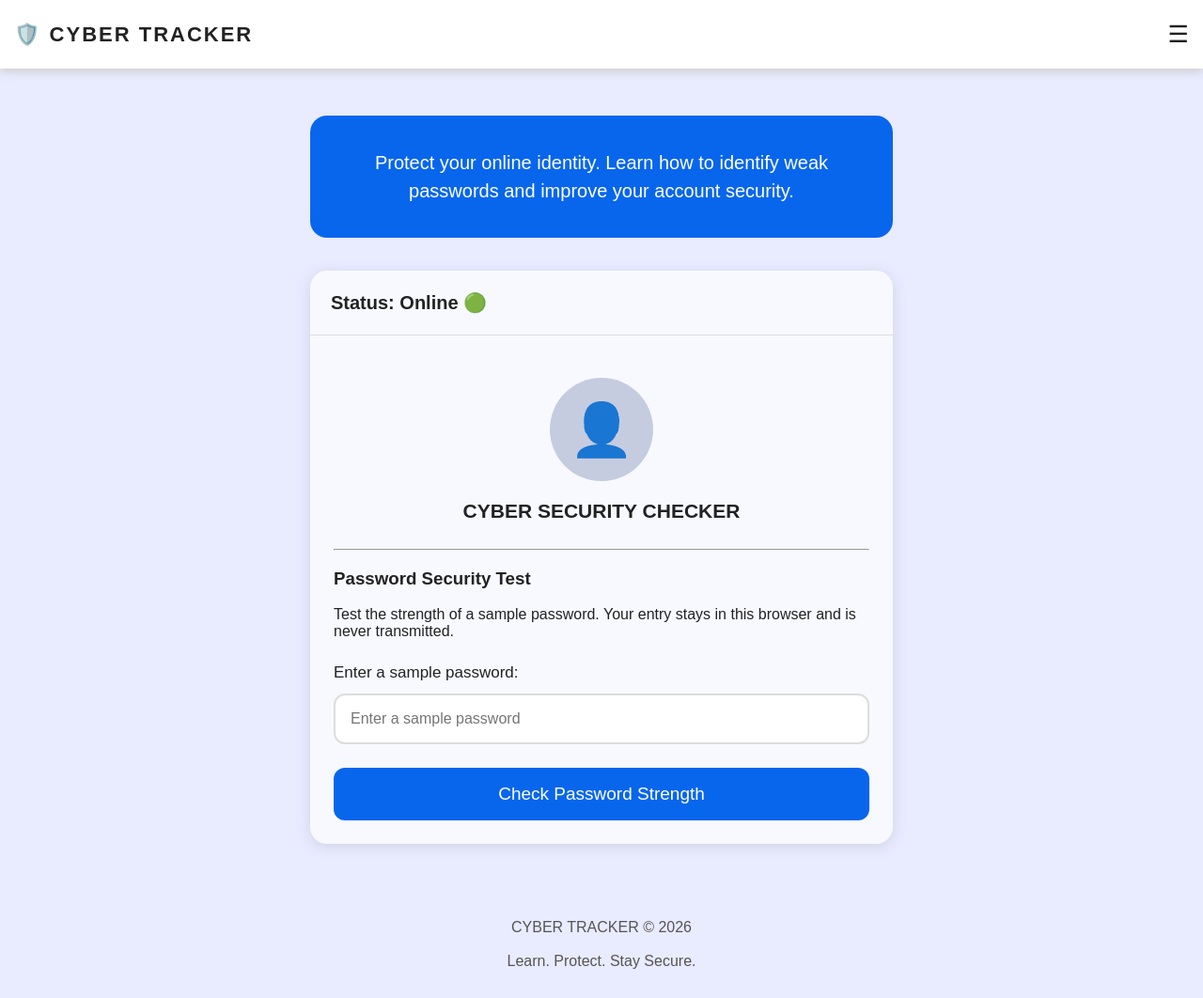
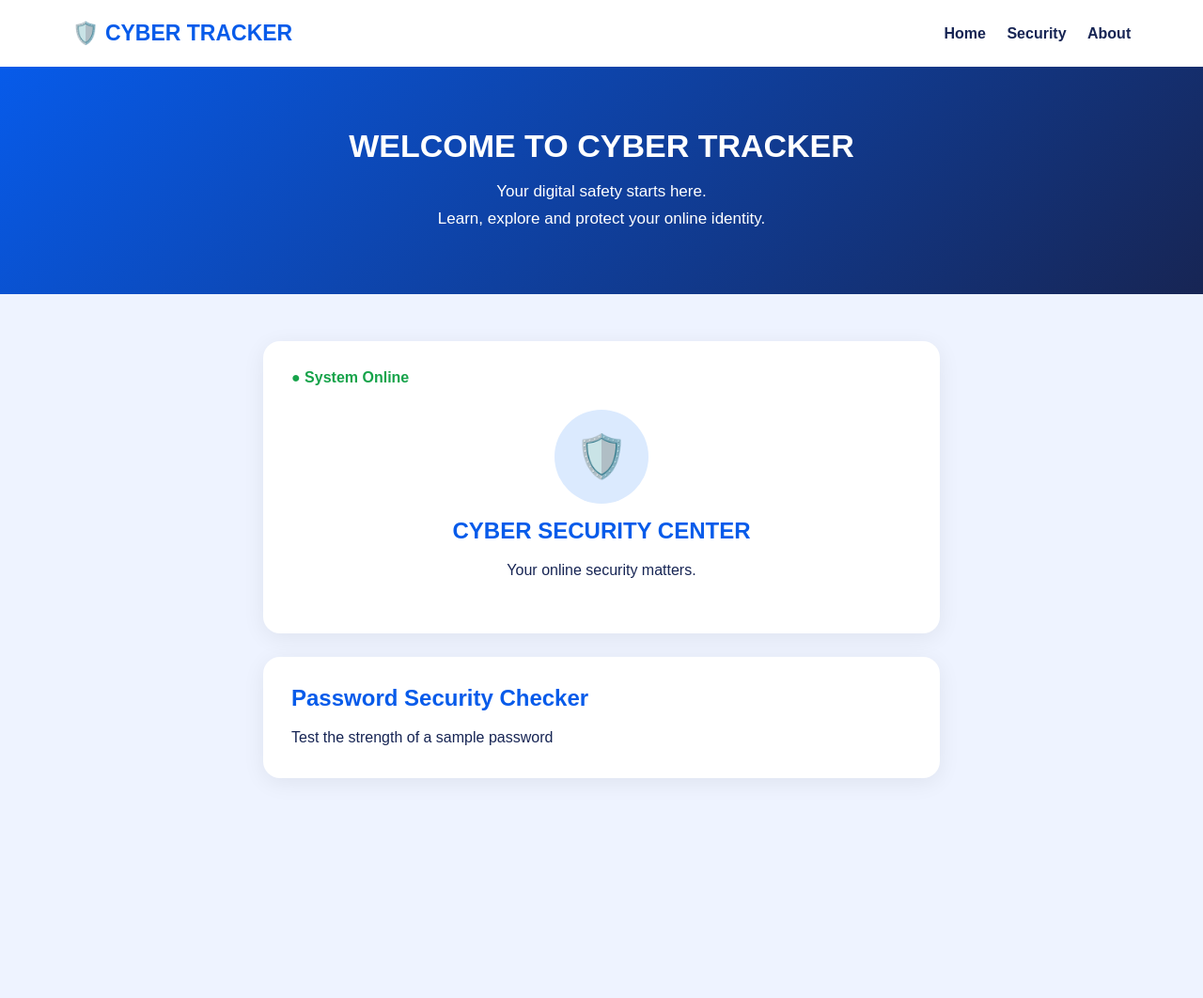
Before and after one commit to muskys794-bot/cyber-tracker, a plain HTML site: page index.html in a window 1280 px wide. Shown: the whole page at 94% size. After the commit the page ends 903 px from the top, so only its background shows below. Drawn offline with Linux system fonts and the light colour scheme.

Commit message:
Update index.html

```diff
--- a/index.html
+++ b/index.html
@@ -3,136 +3,181 @@
 <head>
 <meta charset="UTF-8">
 <meta name="viewport" content="width=device-width, initial-scale=1.0">
+
 <title>CYBER TRACKER</title>
 
 <style>
 * {
     box-sizing: border-box;
+    margin: 0;
+    padding: 0;
 }
 
 body {
-    margin: 0;
     font-family: Arial, sans-serif;
-    background: #e9ebff;
-    color: #222;
+    background: #eef3ff;
+    color: #172554;
 }
 
 header {
     background: white;
-    padding: 22px 15px;
+    padding: 22px 6%;
     display: flex;
+    justify-content: space-between;
     align-items: center;
-    justify-content: space-between;
-    box-shadow: 0 3px 10px #ccc;
+    box-shadow: 0 3px 15px #0001;
 }
 
 .logo {
-    font-size: 22px;
+    font-size: 23px;
     font-weight: bold;
-    letter-spacing: 2px;
+    color: #075bea;
 }
 
-.menu {
-    font-size: 25px;
+nav a {
+    text-decoration: none;
+    color: #172554;
+    margin-left: 18px;
+    font-weight: bold;
+}
+
+.hero {
+    background: linear-gradient(135deg,#075bea,#172554);
+    color: white;
+    text-align: center;
+    padding: 65px 20px;
+}
+
+.hero h1 {
+    font-size: 34px;
+    margin-bottom: 15px;
+}
+
+.hero p {
+    font-size: 17px;
+    line-height: 1.7;
 }
 
 .container {
-    max-width: 650px;
+    max-width: 750px;
     margin: 35px auto;
     padding: 15px;
 }
 
-.banner {
-    background: #0866ed;
-    color: white;
-    padding: 35px 25px;
+.card {
+    background: white;
     border-radius: 18px;
-    text-align: center;
-    font-size: 20px;
-    line-height: 1.5;
-    margin-bottom: 35px;
-}
-
-.card {
-    background: #f8f9ff;
-    border-radius: 18px;
-    overflow: hidden;
-    box-shadow: 0 3px 15px #d0d3e5;
+    padding: 30px;
+    box-shadow: 0 5px 25px #0001;
+    margin-bottom: 25px;
 }
 
 .status {
-    padding: 22px;
-    font-size: 20px;
+    color: #16a34a;
     font-weight: bold;
-    border-bottom: 1px solid #ddd;
-}
-
-.content {
-    padding: 25px;
+    margin-bottom: 25px;
 }
 
 .profile {
     text-align: center;
-    padding: 20px;
-    font-size: 21px;
-    font-weight: bold;
+    margin-bottom: 25px;
 }
 
-.circle {
-    width: 110px;
-    height: 110px;
-    background: #c5cce0;
+.avatar {
+    width: 100px;
+    height: 100px;
+    background: #dbeafe;
     border-radius: 50%;
-    margin: 0 auto 20px;
     display: flex;
+    justify-content: center;
     align-items: center;
-    justify-content: center;
-    font-size: 55px;
+    margin: auto auto 15px;
+    font-size: 45px;
+}
+
+h2 {
+    margin-bottom: 15px;
+    color: #075bea;
+}
+
+p {
+    line-height: 1.6;
 }
 
 label {
     display: block;
-    font-size: 17px;
-    margin: 25px 0 12px;
+    margin: 20px 0 10px;
+    font-weight: bold;
 }
 
 input {
     width: 100%;
     padding: 16px;
-    border: 2px solid #ddd;
-    border-radius: 12px;
+    border: 1px solid #cbd5e1;
+    border-radius: 10px;
     font-size: 16px;
 }
 
 button {
     width: 100%;
-    background: #0866ed;
+    padding: 16px;
+    margin-top: 18px;
+    background: #075bea;
     color: white;
     border: none;
-    padding: 17px;
-    font-size: 19px;
-    border-radius: 12px;
-    margin-top: 25px;
+    border-radius: 10px;
+    font-size: 17px;
+    font-weight: bold;
     cursor: pointer;
 }
 
 button:hover {
-    background: #004bb5;
+    background: #003da8;
 }
 
 #result {
+    display: none;
+    background: #eff6ff;
+    padding: 18px;
     margin-top: 20px;
-    padding: 15px;
     border-radius: 10px;
-    background: #e5f3ff;
-    display: none;
-    line-height: 1.5;
+}
+
+.socials {
+    display: flex;
+    justify-content: center;
+    gap: 25px;
+    margin-top: 20px;
+}
+
+.socials a {
+    color: #075bea;
+    font-weight: bold;
+    text-decoration: none;
 }
 
 footer {
+    background: #172554;
+    color: white;
     text-align: center;
     padding: 30px;
-    color: #555;
+    margin-top: 40px;
+}
+
+@media(max-width:600px) {
+    header {
+        flex-direction: column;
+        gap: 18px;
+    }
+
+    nav a {
+        margin: 0 7px;
+        font-size: 13px;
+    }
+
+    .hero h1 {
+        font-size: 27px;
+    }
 }
 </style>
 </head>
@@ -141,100 +186,40 @@ footer {
 
 <header>
     <div class="logo">🛡️ CYBER TRACKER</div>
-    <div class="menu">☰</div>
+
+    <nav>
+        <a href="#home">Home</a>
+        <a href="#security">Security</a>
+        <a href="#about">About</a>
+    </nav>
 </header>
+
+<section class="hero" id="home">
+    <h1>WELCOME TO CYBER TRACKER</h1>
+
+    <p>
+        Your digital safety starts here.<br>
+        Learn, explore and protect your online identity.
+    </p>
+</section>
 
 <div class="container">
 
-    <div class="banner">
-        Protect your online identity.
-        Learn how to identify weak passwords
-        and improve your account security.
+    <div class="card">
+
+        <div class="status">● System Online</div>
+
+        <div class="profile">
+            <div class="avatar">🛡️</div>
+            <h2>CYBER SECURITY CENTER</h2>
+            <p>Your online security matters.</p>
+        </div>
+
     </div>
 
-    <div class="card">
+    <div class="card" id="security">
 
-        <div class="status">
-            Status: Online 🟢
-        </div>
+        <h2>Password Security Checker</h2>
 
-        <div class="content">
-
-            <div class="profile">
-                <div class="circle">👤</div>
-                CYBER SECURITY CHECKER
-            </div>
-
-            <hr>
-
-            <h3>Password Security Test</h3>
-
-            <p>
-                Test the strength of a sample password.
-                Your entry stays in this browser and is
-                never transmitted.
-            </p>
-
-            <label>Enter a sample password:</label>
-
-            <input
-                type="password"
-                id="password"
-                placeholder="Enter a sample password"
-            >
-
-            <button onclick="checkPassword()">
-                Check Password Strength
-            </button>
-
-            <div id="result"></div>
-
-        </div>
-    </div>
-</div>
-
-<footer>
-    CYBER TRACKER © 2026
-    <br><br>
-    Learn. Protect. Stay Secure.
-</footer>
-
-<script>
-function checkPassword() {
-
-    const password =
-        document.getElementById("password").value;
-
-    const result =
-        document.getElementById("result");
-
-    if (!password) {
-        alert("Please enter a sample password.");
-        return;
-    }
-
-    let score = 0;
-
-    if (password.length >= 8) score++;
-    if (/[A-Z]/.test(password)) score++;
-    if (/[a-z]/.test(password)) score++;
-    if (/[0-9]/.test(password)) score++;
-    if (/[^A-Za-z0-9]/.test(password)) score++;
-
-    let message;
-
-    if (score <= 2) {
-        message = "Weak password. Try making it longer and more complex.";
-    } else if (score <= 4) {
-        message = "Moderate password. Consider improving it.";
-    } else {
-        message = "Strong password! Good work.";
-    }
-
-    result.style.display = "block";
-    result.textContent = message;
-}
-</script>
-
-</body>
-              </html>
+        <p>
+            Test the strength of a sample password
```
